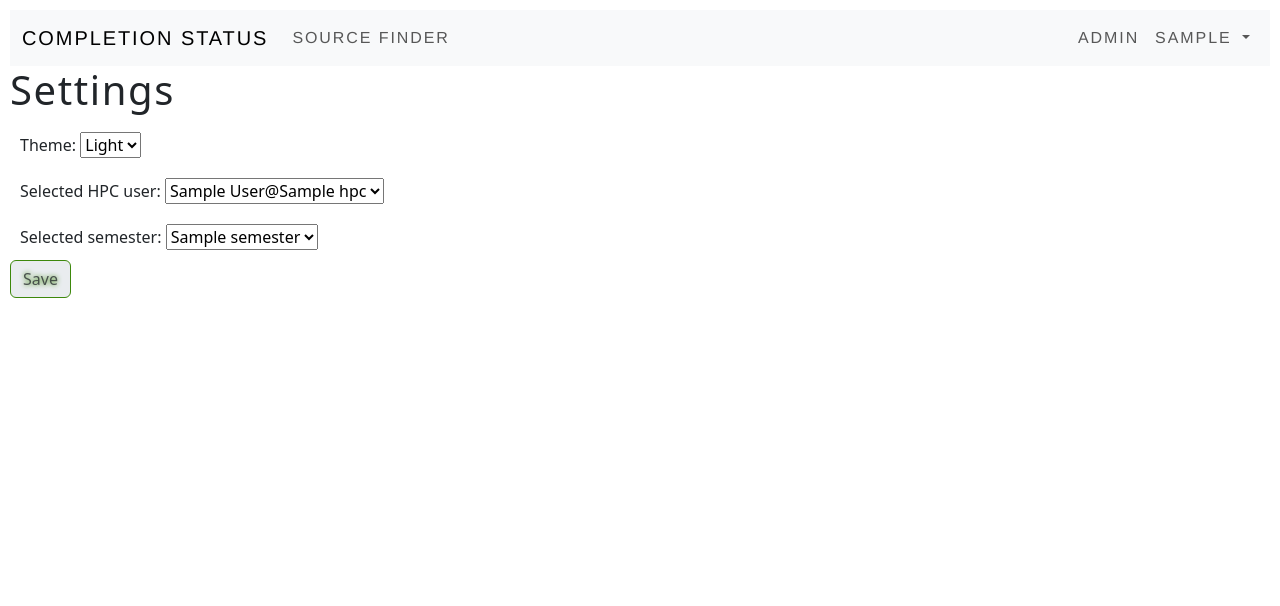
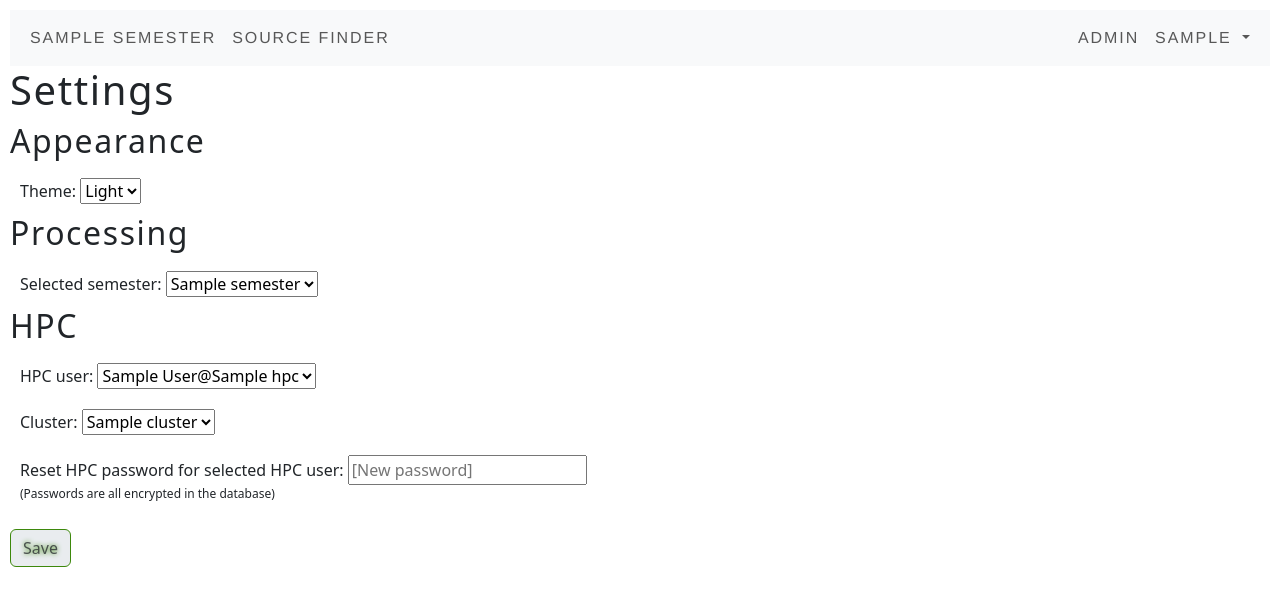
Before and after one commit to robotopia/MWA-Galactic-Plane-Monitoring, a Django app: page /processing/session_settings in a window 1280 px wide. Shown: the top 606 px of the page. Run offline with Django 4.2, Linux system fonts and the light colour scheme; a user stored in the database is signed in; tables that the repository leaves empty hold one stand-in row (values such as "Sample post"); parts of the project's set-up code (start-up, migrations or seed data) failed here and were passed over.

Commit message:
Added working method for connecting to HPC

```diff
--- a/db/db/settings.py
+++ b/db/db/settings.py
@@ -149,3 +149,6 @@ DEFAULT_AUTO_FIELD = 'django.db.models.BigAutoField'
 LOGIN_REDIRECT_URL = '/processing/source_finder'
 LOGIN_URL = '/processing/login'
 LOGOUT_REDIRECT_URL = '/processing/login'
+
+# Fernet encryption
+ENCRYPTION_KEY = os.environ['FERNET_KEY'].encode()
--- a/db/processing/models.py
+++ b/db/processing/models.py
@@ -7,8 +7,14 @@
 # Feel free to rename the models, but don't rename db_table values or field names.
 from django.db import models
 from django.contrib.auth import get_user_model
+from django.conf import settings
+from cryptography.fernet import Fernet
+import base64
+import os
+import paramiko
 
 User = get_user_model()
+fernet = Fernet(settings.ENCRYPTION_KEY)
 
 class AntennaFlag(models.Model):
     start_obs_id = models.IntegerField()
@@ -68,6 +74,7 @@ class Cluster(models.Model):
     hpc = models.ForeignKey('Hpc', models.DO_NOTHING)
     copy_queue = models.CharField(max_length=31, null=True, blank=True)
     work_queue = models.CharField(max_length=31, null=True, blank=True)
+    hostname = models.CharField(max_length=127, null=True, blank=True)
 
     def __str__(self) -> str:
         return f"{self.name} ({self.hpc})"
@@ -176,6 +183,13 @@ class HpcUser(models.Model):
         through_fields=('hpc_user', 'auth_user'),
         related_name='hpc_users',
     )
+    hpc_password = models.BinaryField(max_length=127)
+
+    def set_hpc_password(self, raw_password: str):
+        self.hpc_password = fernet.encrypt(raw_password.encode())
+
+    def get_password(self) -> str:
+        return fernet.decrypt(self.hpc_password).decode()
 
     def __str__(self) -> str:
         return f"{self.name}@{self.hpc}"
@@ -468,8 +482,33 @@ class UserSessionSetting(models.Model):
     user = models.OneToOneField(User, models.CASCADE, related_name="session_settings")
     selected_pipeline = models.CharField(max_length=31, blank=True, null=True)
     selected_semester = models.ForeignKey("Semester", models.SET_NULL, blank=True, null=True, related_name="session_settings")
-    selected_hpc_user = models.ForeignKey("HpcUser", models.SET_NULL, blank=True, null=True, related_name="session_settings")
+    selected_hpc_user = models.ForeignKey("HpcUser", models.RESTRICT, blank=True, null=True, related_name="session_settings")
+    selected_cluster = models.ForeignKey("Cluster", models.SET_NULL, blank=True, null=True, related_name="session_settings")
     site_theme = models.CharField(max_length=1, choices=SITE_THEMES, default='l', help_text="Choice of light or dark theme for the website")
+
+    def ssh_connect(self, cluster=None, hpc_user=None):
+        self.client = paramiko.SSHClient()
+        self.client.set_missing_host_key_policy(paramiko.AutoAddPolicy())
+        self.client.connect(
+            hostname=cluster.hostname if cluster else self.selected_cluster.hostname,
+            username=hpc_user.name if hpc_user else self.selected_hpc_user.name,
+            password=hpc_user.get_password() if hpc_user else self.selected_hpc_user.get_password(),
+        )
+
+    def ssh_command(self, command):
+        stdin, stdout, stderr = self.client.exec_command(command)
+        return stdout.read().decode(), stderr.read().decode()
+
+    def ssh_disconnect(self):
+        if hasattr(self, 'client'):
+            self.client.close()
+            del self.client
+
+    def ssh_single_command(self, command, **kwargs):
+        self.ssh_connect(**kwargs)
+        stdout, stderr = self.ssh_command(command)
+        self.ssh_disconnect()
+        return stdout, stderr
 
     def __str__(self) -> str:
         return f"Session settings for {self.user}"
--- a/db/processing/templates/processing/main.html
+++ b/db/processing/templates/processing/main.html
@@ -24,9 +24,11 @@
                     <span class="navbar-toggler-icon"></span>
                 </button>
                 <div class="collapse navbar-collapse" id="navbarMainMenu">
-                    <a class="navbar-brand" href="{% url 'epochs' %}">Completion status</a>
                     <ul class="navbar-nav me-auto mb-2 mb-lg-0">
                         <li class="nav-item">
+                            <a class="nav-link" href="{% url 'epochs' %}">{{ request.user.session_settings.selected_semester.name|default:'[No semester selected]' }}</a>
+                        </li>
+                        <li>
                             <a class="nav-link" href="{% url 'source_finder' %}">Source finder</a>
                         </li>
                         <!--
--- a/db/processing/templates/processing/remote_file.html
+++ b/db/processing/templates/processing/remote_file.html
@@ -6,6 +6,10 @@
 
 <pre><code>{{ remote_path }}</code></pre>
 
-<pre><code>{{ file_contents }}</code></pre>
+{% if stderr %}
+<pre style="border: 1px solid black; padding: 5px; color: red;"><code>{{ stderr }}</code></pre>
+{% endif %}
+
+<pre style="border: 1px solid black; padding: 5px;"><code>{{ file_contents }}</code></pre>
 
 {% endblock %}
--- a/db/processing/templates/processing/user_settings.html
+++ b/db/processing/templates/processing/user_settings.html
@@ -8,6 +8,8 @@
 
 <form method="post">
   {% csrf_token %}
+  <h2>Appearance</h2>
+
   <div style="padding: 10px;">
     <label for="site-theme">Theme:</label>
     <select id="site_theme" name='site_theme'>
@@ -17,14 +19,7 @@
     </select>
   </div>
 
-  <div style="padding: 10px;">
-    <label for="hpc_users">Selected HPC user:</label>
-    <select id="hpc_users" name="selected_hpc_user">
-      {% for hpc_user in request.user.hpc_users.all %}
-      <option value='{{ hpc_user.pk }}' {% if request.user.session_settings.selected_hpc_user == hpc_user %}selected{% endif %}>{{ hpc_user }}</option>
-      {% endfor %}
-    </select>
-  </div>
+  <h2>Processing</h2>
 
   <div style="padding: 10px;">
     <label for="semesters">Selected semester:</label>
@@ -35,9 +30,55 @@
     </select>
   </div>
 
-  <input name="next" hidden value="{{ next }}"\>
+  <h2>HPC</h2>
+
+  <div style="padding: 10px;">
+    <label for="hpc_users">HPC user:</label>
+    <select id="hpc_users" name="selected_hpc_user">
+      {% for hpc_user in request.user.hpc_users.all %}
+      <option value='{{ hpc_user.pk }}' {% if request.user.session_settings.selected_hpc_user == hpc_user %}selected{% endif %}>{{ hpc_user }}</option>
+      {% endfor %}
+    </select>
+  </div>
+
+  <div style="padding: 10px;">
+    <label for="clusters">Cluster:</label>
+    <select id="clusters" name="selected_cluster">
+      {% for cluster in clusters %}
+      <option value='{{ cluster.pk }}' {% if request.user.session_settings.selected_cluster == cluster %}selected{% endif %}>{{ cluster.name }}</option>
+      {% endfor %}
+    </select>
+  </div>
+
+  <div style="padding: 10px;">
+    <label for "hpc_password">Reset HPC password for selected HPC user:</label>
+    <input type="password" name="hpc_password" id="hpc_password" placeholder="[New password]"/>
+    <p style="font-size: 12px;">(Passwords are all encrypted in the database)</p>
+  </div>
+
+  <input name="next" hidden value="{{ next|default:'' }}"\>
 
   <input type="submit" class="btn btn-primary" name="action" value="Save"/>
 </form>
 
+<script>
+  const clusters_dropdown = document.getElementById('clusters');
+  const hpc_users_dropdown = document.getElementById('hpc_users');
+  const clusters_by_hpc_user = {{ clusters_by_hpc_user|safe }};
+
+  // Update clusters dropdown depending on selected HPC user
+  function update_clusters () {
+    clusters_dropdown.innerHTML = '';
+    for (const cluster of clusters_by_hpc_user[hpc_users_dropdown.value]) {
+      const option = document.createElement('option');
+      option.value = cluster.pk;
+      option.text = cluster.name;
+      clusters_dropdown.appendChild(option);
+    }
+    clusters_dropdown.value = "{{ request.user.session_settings.selected_cluster.pk }}";
+  }
+
+  update_clusters();
+</script>
+
 {% endblock %}
--- a/db/processing/urls.py
+++ b/db/processing/urls.py
@@ -6,7 +6,7 @@ urlpatterns = [
     re_path(r'^(?P<epoch>[EB]poch[0-9]+)$', views.EpochOverviewView, name="epoch_overview"),
     re_path(r'^session_settings$', views.UserSessionSettings, name="user_session_settings"),
     re_path(r'^overview$', views.EpochsView, name="epochs"),
-    re_path(r'^remote_file/(?P<remote_path>.+)$', views.RemoteFileView, name="remote_file"),
+    re_path(r'^remote_file$', views.RemoteFileView, name="remote_file"),
     re_path(r'^proc_obs_task/(?P<obs_id>[0-9]+)/(?P<task_id>[0-9]+)$', views.ProcessingObsTaskView, name="proc_obs_task"),
     re_path(r'^set_epoch_cal/(?P<epoch>[EB]poch[0-9]+)$', views.setEpochCal, name="set_epoch_cal"),
     re_path(r'^source_finder$', views.sourceFinder, name="source_finder"),
--- a/db/processing/views.py
+++ b/db/processing/views.py
@@ -13,6 +13,8 @@ import jplephem
 
 import numpy as np
 from datetime import datetime
+
+import subprocess
 
 MWA = EarthLocation.of_site('MWA')
 MWA_ctr_freq_MHz = 200.32 # WARNING! This info is not in the database, but it should be!
@@ -72,21 +74,23 @@ def EpochsView(request):
 
 
 @login_required
-def RemoteFileView(request, remote_path):
+def RemoteFileView(request):
 
-    hpc_user = request.user.session_settings.selected_hpc_user
+    remote_path = request.GET.get('remote_path')
+    cluster_id = request.GET.get('cluster_id')
+    hpc_user_id = request.GET.get('hpc_user_id')
+    session_settings = request.user.session_settings
 
-    # TODO: Get file contents (by SSH?)
-    file_contents = """Dummy file contents:
-    line 1
-    line 2
-    line 3
-    """
-    # -----------------
+    cluster = models.Cluster.objects.get(pk=int(cluster_id)) if cluster_id else None
+    hpc_user = models.HpcUser.objects.filter(auth_users=request.user, pk=int(hpc_user_id)).first() if hpc_user_id else None
+
+    file_contents, stderr = session_settings.ssh_single_command(f'cat {remote_path}', cluster=cluster, hpc_user=hpc_user)
+    print(f'{stderr = }')
 
     context = {
         'remote_path': remote_path,
         'file_contents': file_contents,
+        'stderr': stderr,
     }
 
     return render(request, 'processing/remote_file.html', context)
@@ -308,6 +312,18 @@ def UserSessionSettings(request):
             request.user.session_settings.selected_semester = selected_semester
         except:
             pass
+        try:
+            selected_cluster = models.Cluster.objects.get(pk=request.POST.get('selected_cluster'))
+            request.user.session_settings.selected_cluster = selected_cluster
+        except:
+            pass
+
+        # Reset password if they filled out the box
+        if len(request.POST.get('hpc_password')) > 0:
+            hpc_user = request.user.session_settings.selected_hpc_user
+            hpc_user.set_hpc_password(request.POST.get('hpc_password'))
+            hpc_user.save()
+
         request.user.session_settings.site_theme = request.POST.get('site_theme')
         request.user.session_settings.save()
 
@@ -325,8 +341,16 @@ def UserSessionSettings(request):
 
     #token = Token.objects.filter(user=request.user).first()
 
+    # Organise clusters by HPC user
+    clusters_by_hpc_user = defaultdict(list)
+    hpc_users = request.user.hpc_users.all()
+    for hpc_user in hpc_users:
+        clusters = models.Cluster.objects.filter(hpc__hpc_users=hpc_user)
+        clusters_by_hpc_user[hpc_user.pk] = [{'pk': cluster.pk, 'name': cluster.name} for cluster in clusters]
+
     context = {
         'semesters': models.Semester.objects.all(),
+        'clusters_by_hpc_user': dict(clusters_by_hpc_user),
         'next': request.GET.get('next'),
     }
 
--- a/db/requirements.txt
+++ b/db/requirements.txt
@@ -2,3 +2,5 @@ django>=5.0.0
 mysqlclient>=2.2.0
 astropy>=6.0.0
 jplephem
+cryptography
+paramiko
```
Also changed, not shown: db/processing/templates/processing/processing_obs_task.html (+4 -3 lines).
